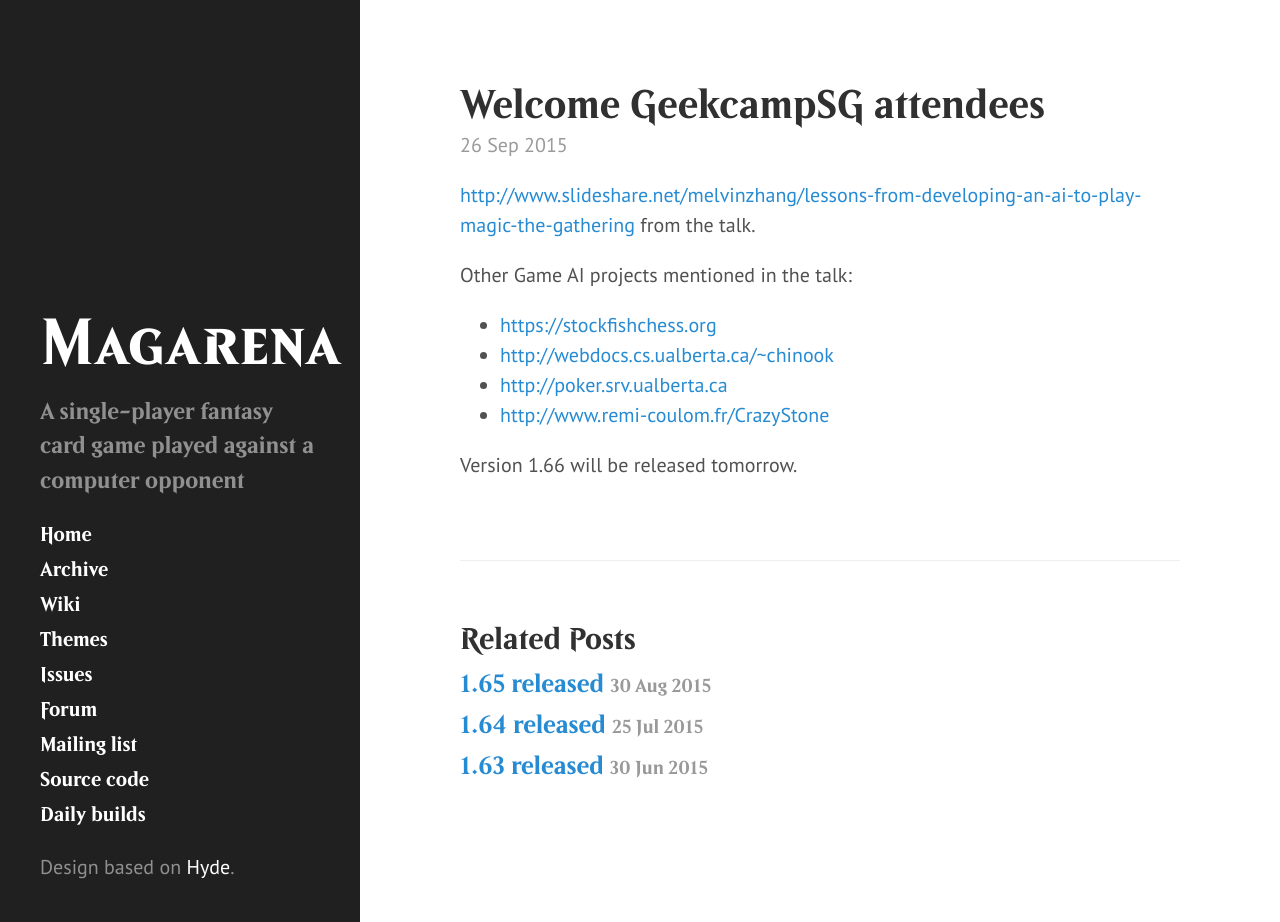
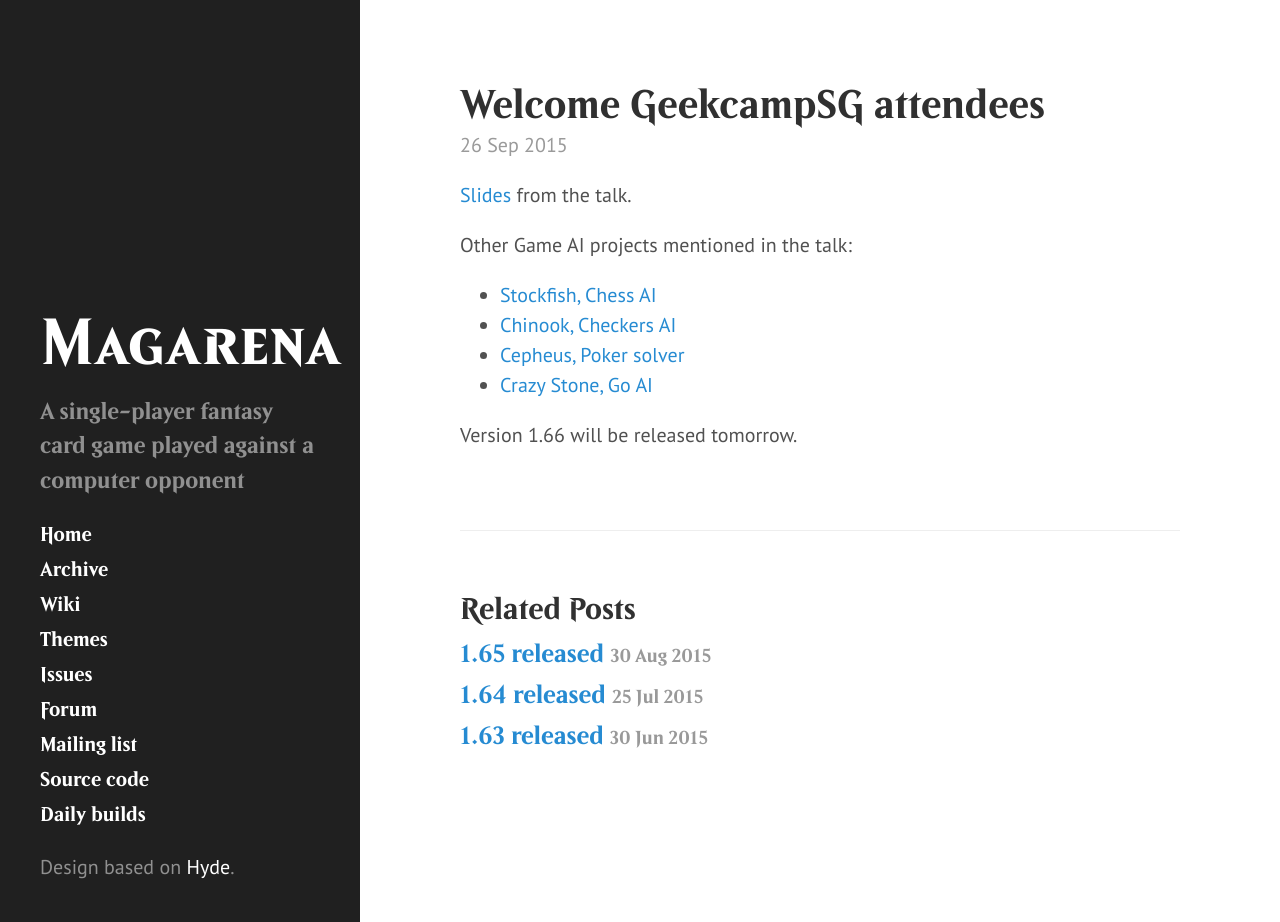
Before and after one commit to magarena/magarena.github.io, a Jekyll site: the page built from _posts/2015-09-26-geekcampsg.md, in a window 1280 px wide and 922 px high. Built offline with Jekyll 4.4.1, drawn with Linux system fonts in a browser that asks for light colours; Markdown is read by kramdown in place of the engine named in the settings.

Commit message:
fix format of links

```diff
--- a/_posts/2015-09-26-geekcampsg.md
+++ b/_posts/2015-09-26-geekcampsg.md
@@ -3,12 +3,13 @@ layout: post
 title: "Welcome GeekcampSG attendees"
 ---
 
-[http://www.slideshare.net/melvinzhang/lessons-from-developing-an-ai-to-play-magic-the-gathering](Slides) from the talk.
+[Slides](http://www.slideshare.net/melvinzhang/lessons-from-developing-an-ai-to-play-magic-the-gathering) from the talk.
 
 Other Game AI projects mentioned in the talk:
- * [https://stockfishchess.org](Stockfish, Chess AI)
- * [http://webdocs.cs.ualberta.ca/~chinook](Chinook, Checkers AI)
- * [http://poker.srv.ualberta.ca](Cepheus, Poker solver)
- * [http://www.remi-coulom.fr/CrazyStone](Crazy Stone, Go AI)
+
+  * [Stockfish, Chess AI](https://stockfishchess.org)
+  * [Chinook, Checkers AI](http://webdocs.cs.ualberta.ca/~chinook)
+  * [Cepheus, Poker solver](http://poker.srv.ualberta.ca)
+  * [Crazy Stone, Go AI](http://www.remi-coulom.fr/CrazyStone)
 
 Version 1.66 will be released tomorrow.
```
